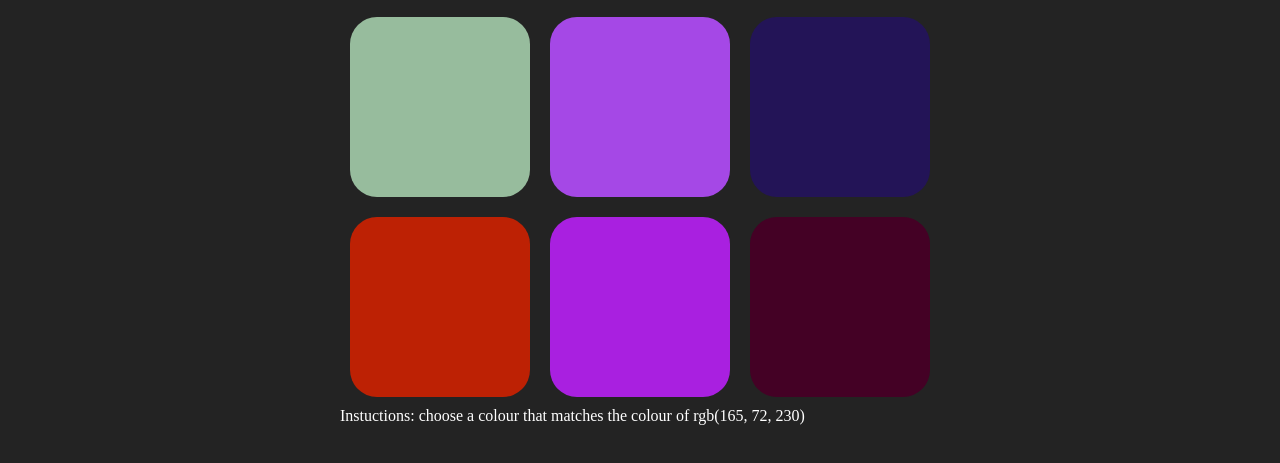
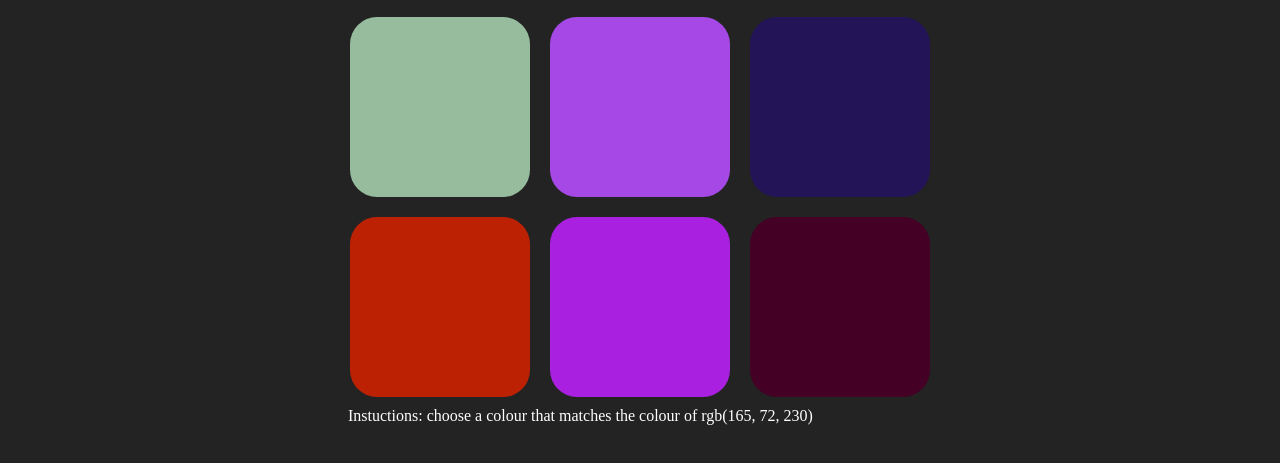
Before and after one commit to norelleshi/mycolourgame, a website: page views/index.html in a window 1280 px wide. Shown: the part 123-586 px from the top of the page. Drawn offline with Linux system fonts and the light colour scheme.

Commit message:
instuction margin slight fix

```diff
--- a/public/stylesheets/style.css
+++ b/public/stylesheets/style.css
@@ -86,6 +86,7 @@ button:hover {
 
 .instuction {
 	color: white;
+	margin: auto .5rem;
 }
 
 #matchColor {
```
